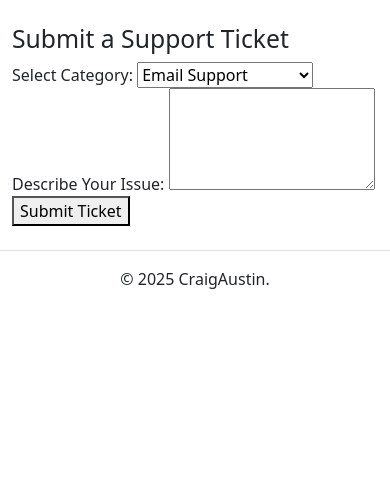
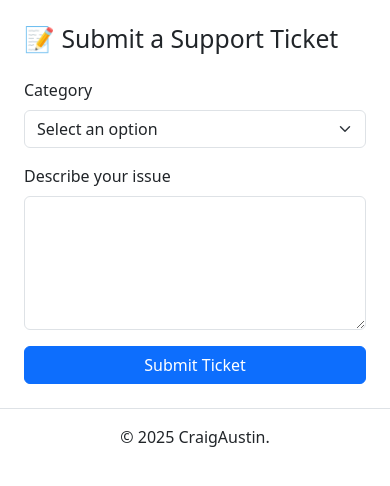
Before and after one commit to mr-aust1n/milestone-project-three, a Flask app: page /submit_ticket in a window 390 px wide. Shown: the part 56-542 px from the top of the page. Run offline with Flask 3, Linux system fonts and the light colour scheme; the visitor is signed in with stand-in values (Sample User, id 1); some libraries are stand-ins or nearby versions.

Commit message:
FEAT:  Submit ticket more responsive

```diff
--- a/templates/submit_ticket.html
+++ b/templates/submit_ticket.html
@@ -1,23 +1,35 @@
 {% extends 'base.html' %}
 
-{% block title %}Submit a Support Ticket{% endblock %}
+{% block title %}Submit Ticket{% endblock %}
 
 {% block content %}
-<h2>Submit a Support Ticket</h2>
-<form method="POST">
-    <label for="category">Select Category:</label>
-    <select name="category" required>
-        <option value="Email Support">Email Support</option>
-        <option value="Website Support">Website Support</option>
-        <option value="Access Support">Access Support</option>
-        <option value="QuickBooks Support">QuickBooks Support</option>
-        <option value="Social Media Post">Social Media Post</option>
-        <option value="Other">Other</option>
-    </select>
+<div class="container">
+    <div class="row justify-content-center">
+        <div class="col-lg-8 col-md-10">
+            <h2 class="mb-4">📝 Submit a Support Ticket</h2>
 
-    <label for="description">Describe Your Issue:</label>
-    <textarea name="description" rows="4" required></textarea>
+            <form method="POST" action="{{ url_for('submit_ticket') }}">
+                <div class="mb-3">
+                    <label for="category" class="form-label">Category</label>
+                    <select name="category" id="category" class="form-select" required>
+                        <option value="" disabled selected>Select an option</option>
+                        <option>Email Support</option>
+                        <option>Website Support</option>
+                        <option>Access Support</option>
+                        <option>QuickBooks Support</option>
+                        <option>Social Media Post</option>
+                        <option>Other</option>
+                    </select>
+                </div>
 
-    <button type="submit">Submit Ticket</button>
-</form>
+                <div class="mb-3">
+                    <label for="description" class="form-label">Describe your issue</label>
+                    <textarea name="description" id="description" class="form-control" rows="5" required></textarea>
+                </div>
+
+                <button type="submit" class="btn btn-primary w-100">Submit Ticket</button>
+            </form>
+        </div>
+    </div>
+</div>
 {% endblock %}
```
